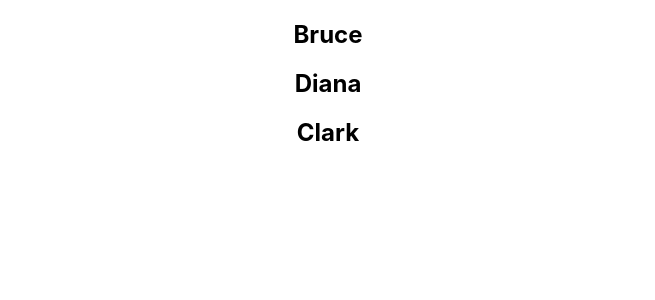
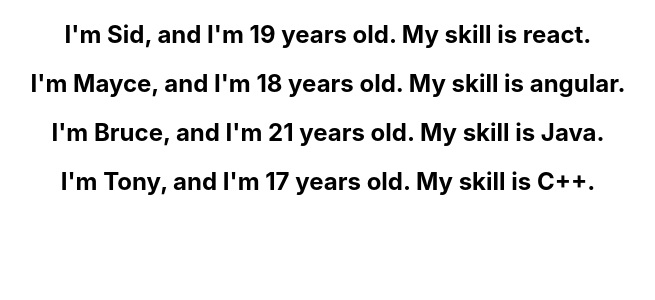
Before and after one commit to Vivek-Bhagat/React.js-source-codes-with-examples, a React (Create React App) app: page / in a window 1280 px wide. Shown: the top 300 px of the page, without its empty margins (312-967 px from the left). Built offline with nearby package versions, Linux system fonts and the light colour scheme.

Commit message:
personsNames fectin usung map array

```diff
--- a/src/components/ListNames.js
+++ b/src/components/ListNames.js
@@ -23,11 +23,44 @@ import React from 'react'
 //}
 
 // !  Simple format for rendering list of names
+// function ListNames() {
+//     const name = ['Bruce', 'Diana', 'Clark']
+//     const className = name.map(names => <h2>{names}</h2>)
+//     return (
+//         <div>{className}</div>
+//     )
+// }
+
 function ListNames() {
-    const name = ['Bruce', 'Diana', 'Clark']
-    const className = name.map(names => <h2>{names}</h2>)
+    const person = [
+        {
+            id: 1,
+            name: 'Sid',
+            age: '19',
+            skill: 'react'
+        },
+        {
+            id: 2,
+            name: 'Mayce',
+            age: '18',
+            skill: 'angular'
+        },
+        {
+            id: 3,
+            name: 'Bruce',
+            age: '21',
+            skill: 'Java'
+        },
+        {
+            id: 4,
+            name: 'Tony',
+            age: '17',
+            skill: 'C++'
+        },
+    ]
+    const personName = person.map(person => <h2> I'm {person.name}, and I'm {person.age} years old. My skill is {person.skill}.</h2>)
     return (
-        <div>{className}</div>
+        <div>{personName}</div>
     )
 }
 
```
